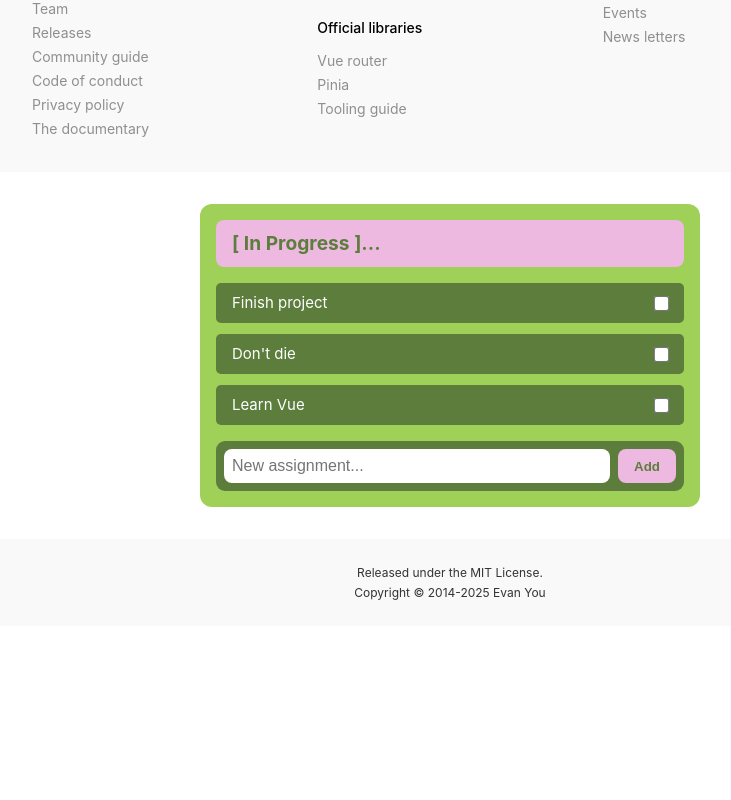
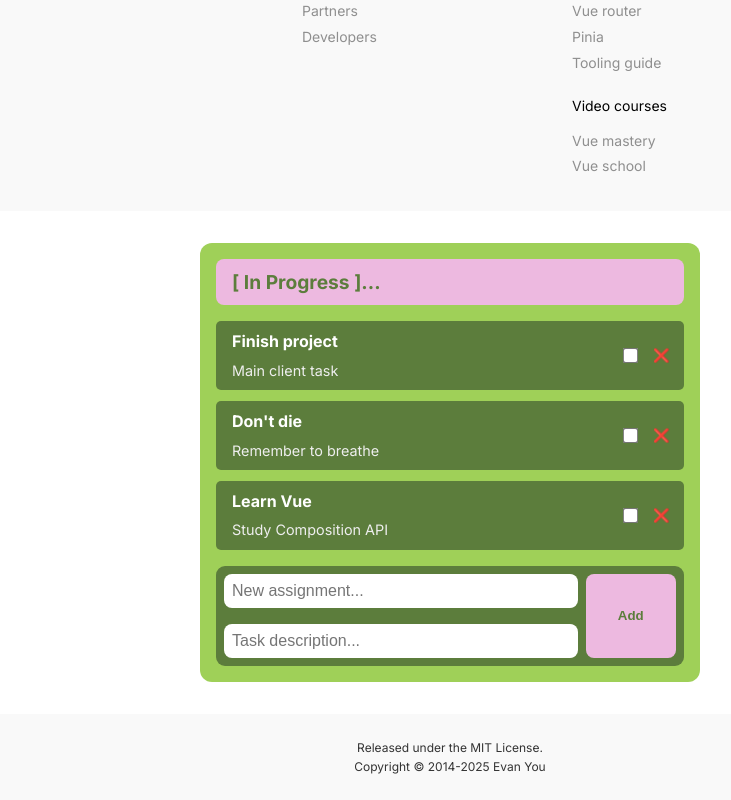
Before and after one commit to lilia-halwbvr/vue-clone, a Vue app: page / in a window 1280 px wide. Shown: the part 2521-3321 px from the top of the page, without its empty margins (190-921 px from the left). Before the commit the page ends 3147 px from the top, so only its background shows below. Built offline with nearby package versions, Linux system fonts and the light colour scheme.

Commit message:
[LIL-26] feature: add and impove functionality of to do list

```diff
--- a/index.html
+++ b/index.html
@@ -4,6 +4,8 @@
     <meta charset="UTF-8">
     <meta name="viewport" content="width=device-width, initial-scale=1.0">
     <title>Vue clone</title>
+    <link href="https://fonts.googleapis.com/css2?family=Inter:wght@400;600;700&display=swap" rel="stylesheet">
+
   </head>
   <body>
     <div id="app"></div>
--- a/src/assets/base.css
+++ b/src/assets/base.css
@@ -30,7 +30,6 @@
 *::after {
   box-sizing: border-box;
   margin: 0;
-  font-weight: normal;
 }
 
 body {
@@ -39,21 +38,8 @@ body {
     color 0.5s,
     background-color 0.5s;
   line-height: 1.6;
-  font-family:
-    Inter,
-    -apple-system,
-    BlinkMacSystemFont,
-    BlinkMacSystemFont,
-    'Segoe UI',
-    Roboto,
-    Oxygen,
-    Ubuntu,
-    Cantarell,
-    'Fira Sans',
-    'Droid Sans',
-    'Helvetica Neue',
-    sans-serif;
-  font-size: 15px;
+  font-family: 'Inter', sans-serif;
+
 
 }
 
@@ -73,3 +59,6 @@ h3 {
 ul {
   padding: 0;
 }
+input:focus{
+  outline: none;
+}
--- a/src/components/MainSection/Assignment.vue
+++ b/src/components/MainSection/Assignment.vue
@@ -1,20 +1,64 @@
+<script setup lang="ts">
+const props = defineProps<{
+  assignment: { id: number; name: string; description: string; complete: boolean }
+}>()
+
+const emit = defineEmits<{
+  (e: 'delete', id: number): void
+}>()
+</script>
+
 <template>
-  <li>
-    <span>{{ assignment.name }}</span>
+  <li class="assignment">
+    <div class="text">
+      <span :class="{ done: assignment.complete }">{{ assignment.name }}</span>
+      <p v-if="assignment.description" class="description" :class="{ done: assignment.complete }">{{ assignment.description }}</p>
+    </div>
     <input type="checkbox" v-model="assignment.complete" />
+    <button @click="$emit('delete', assignment.id)">❌</button>
   </li>
 </template>
 
-<script setup lang="ts">
-const props = defineProps<{
-  assignment: { id: number; name: string; complete: boolean }
-}>()
-</script>
+<style scoped>
+.assignment {
+  display: flex;
+  justify-content: space-between;
+  align-items: center;
+  gap: 1rem;
+}
 
-<style scoped>
+.text {
+  display: flex;
+  flex-direction: column;
+  flex-grow: 1;
+  font-weight: 700;
+}
+
+.description {
+  font-size: 0.9rem;
+  color: #eee;
+  margin-top: 0.25rem;
+  font-weight: 500;
+}
+
 input[type='checkbox'] {
   accent-color: rgba(237, 185, 224, 1);
   transform: scale(1.2);
   margin-left: 0.5rem;
 }
+
+.done {
+  text-decoration: line-through;
+  color: #dadada;
+  opacity: 0.8;
+}
+
+button {
+  background: transparent;
+  border: none;
+  width: 15px;
+  cursor: pointer;
+  padding: 0;
+}
+
 </style>
--- a/src/components/MainSection/AssignmentList.vue
+++ b/src/components/MainSection/AssignmentList.vue
@@ -7,6 +7,7 @@
         :key="assignment.id"
         class="assignment-item"
         :assignment="assignment"
+        @delete="$emit('delete', $event)"
       ></assignment>
     </ul>
   </div>
@@ -18,6 +19,9 @@ import Assignment from './Assignment.vue'
 const props = defineProps<{
   assignments: { id: number; name: string; complete: boolean }[];
   title: string;
+}>()
+const emit = defineEmits<{
+  (e: 'delete', id: number): void
 }>()
 </script>
 
@@ -61,8 +65,7 @@ const props = defineProps<{
 
 .assignment-item:hover {
   background-color: rgba(92, 125, 60, 0.72);
-  color: #333;
+
 }
 
-
 </style>
--- a/src/components/MainSection/Assignments.vue
+++ b/src/components/MainSection/Assignments.vue
@@ -3,10 +3,11 @@ import { ref, computed } from 'vue'
 import AssignmentList from './AssignmentList.vue'
 
 const assignments = ref([
-  { id: 1, name: 'Finish project', complete: false },
-  { id: 2, name: "Don't die", complete: false },
-  { id: 3, name: 'Learn Vue', complete: false }
+  { id: 1, name: 'Finish project', description: 'Main client task', complete: false },
+  { id: 2, name: "Don't die", description: 'Remember to breathe', complete: false },
+  { id: 3, name: 'Learn Vue', description: 'Study Composition API', complete: false }
 ])
+
 const completedAssignments = computed(() => {
   return assignments.value.filter(a => a.complete)
 })
@@ -15,6 +16,7 @@ const inProgressAssignments = computed(() => {
 })
 
 const newAssignment = ref('')
+const newDescription = ref('')
 
 function addAssignment() {
   if (!newAssignment.value.trim()) return
@@ -22,23 +24,31 @@ function addAssignment() {
   assignments.value.push({
     id: assignments.value.length + 1,
     name: newAssignment.value,
+    description: newDescription.value,
     complete: false,
   })
   newAssignment.value = ''
+  newDescription.value = ''
+}
+
+function deleteAssignment(id: number){
+  assignments.value = assignments.value.filter(a => a.id != id)
 }
 </script>
 
 <template>
   <div class="assignments-wrapper">
-    <assignment-list :assignments="inProgressAssignments" title="In Progress" />
+    <assignment-list :assignments="inProgressAssignments" title="In Progress" @delete="deleteAssignment" />
 
     <form @submit.prevent="addAssignment" class="add-form">
-      <input v-model="newAssignment" placeholder="New assignment..." />
+      <div class="forms">
+        <input v-model="newAssignment" placeholder="New assignment..." />
+        <input v-model="newDescription" placeholder="Task description..." />
+      </div>
       <button type="submit">Add</button>
     </form>
   </div>
     <assignment-list :assignments="completedAssignments" title="Completed" class="completed-list" />
-
 </template>
 
 <style scoped>
@@ -65,12 +75,20 @@ function addAssignment() {
   box-sizing: border-box;
 }
 
+.forms {
+  display: flex;
+  flex-direction: column;
+  gap: 1rem;
+  flex-grow: 1;
+}
+
 .add-form input {
   flex-grow: 1;
   padding: 0.5rem;
   border-radius: 8px;
   border: none;
   font-size: 1rem;
+  color: gray;
 }
 
 .add-form button {
@@ -83,6 +101,7 @@ function addAssignment() {
   cursor: pointer;
   transition: background-color 0.3s ease;
   flex-shrink: 0;
+  width: 20%;
 }
 
 .add-form button:hover {
```
